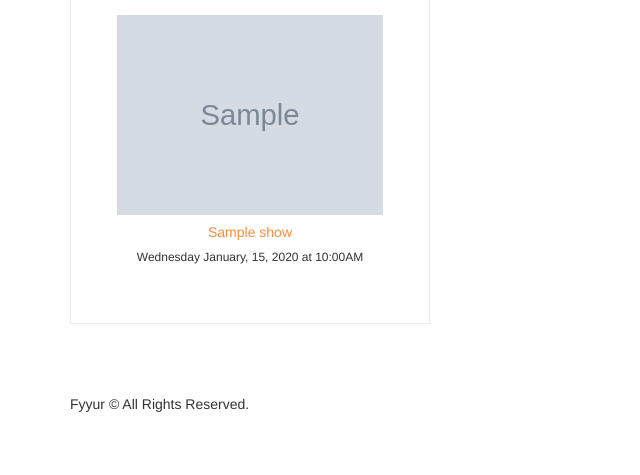
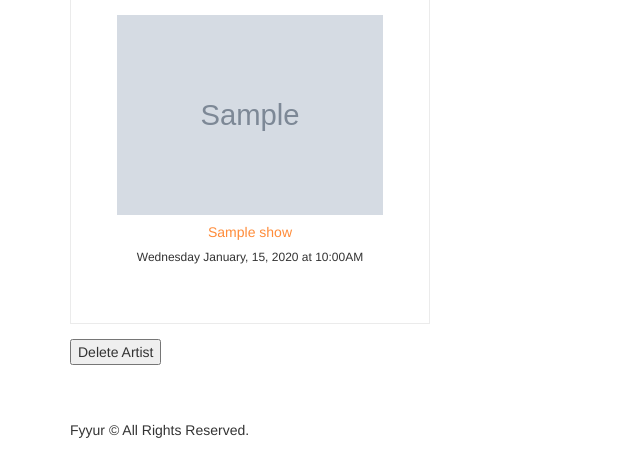
Before and after one commit to RoseMagura/Fyyur, a Flask app: page /artists/1 in a window 1280 px wide. Shown: the part 676-1151 px from the top of the page, without its empty margins (0-640 px from the left). Before the commit the page ends 1088 px from the top, so only its background shows below. Run offline with Flask 2, Linux system fonts and the light colour scheme; tables that the repository leaves empty hold one stand-in row (values such as "Sample post"); grey boxes marked "Sample" are stand-in pictures; some libraries are stand-ins or nearby versions.

Commit message:
Feat: add functionality to delete artist

```diff
--- a/Fyyur/__init__.py
+++ b/Fyyur/__init__.py
@@ -65,8 +65,7 @@ app.register_blueprint(shows.bp)
 
 @app.errorhandler(404)
 def not_found_error(error):
-    # return render_template('errors/404.html'), 404
-    return '404 Page Not Found'
+    return render_template('errors/404.html'), 404
 
 
 @app.errorhandler(500)
--- a/Fyyur/models/artist.py
+++ b/Fyyur/models/artist.py
@@ -18,4 +18,4 @@ class Artist(db.Model):
     shows = db.relationship('Show', backref='Artist', lazy=True)
 
     def __repr__(self):
-        return '<Show {} {}>'.format(self.id, self.name)
+        return '<Artist ID:{} Name:{}>'.format(self.id, self.name)
--- a/Fyyur/routes/artists.py
+++ b/Fyyur/routes/artists.py
@@ -44,7 +44,7 @@ def search_artists():
 
 @bp.route('/artists/<int:artist_id>')
 def show_artist(artist_id):
-  # shows the venue page with the given venue_id
+  # shows the artist page with the given artist_id
     artist = Artist.query.get(artist_id)
     past_list = []
     upcoming_list = []
@@ -133,6 +133,7 @@ def edit_artist_submission(artist_id):
     # artist record with ID <artist_id> using the new attributes
     form = ArtistForm(request.form)
     artist = Artist.query.get(artist_id)
+    # TODO: Fix this route
     artist = {
         "id": artist.id,
         "name": artist.name,
@@ -145,10 +146,6 @@ def edit_artist_submission(artist_id):
         "seeking_venue": artist.seeking_venue,
         "seeking_description": artist.seeking_description,
         "image_link": artist.image_link,
-        # "past_shows": past_list,
-        # "upcoming_shows": upcoming_list,
-        # "past_shows_count": past_shows,
-        # "upcoming_shows_count": upcoming_shows
     }
     return redirect(url_for('show_artist', artist_id=artist_id))
 
@@ -183,16 +180,30 @@ def create_artist_submission():
 
     try:
         db.session.add(artist)
-        db.session.commit()
         # on successful db insert, flash success
         flash('Artist ' + request.form['name'] + ' was successfully listed!')
-    # on unsuccessful db insert, flash an error instead.
     except:
+        # on unsuccessful db insert, flash an error
         flash('An error occurred. Artist ' +
               form.name + ' could not be listed.')
-        db.rollback()
+        db.session.rollback()
     finally:
         db.session.commit()
     return render_template('pages/home.html')
 
-# TODO: Delete Artists
+# Delete Artist
+@bp.route('/artists/<int:id>', methods=['DELETE'])
+def delete_artist(id):
+    artist = Artist.query.get(id)
+    name = artist.name
+    try:
+        db.session.delete(artist)
+        print(f'Artist {name} was successfully deleted!')
+        flash(f'Artist {name} was successfully deleted!')
+    except:
+        print(f"Artist {name} could not be deleted.")
+        flash(f'Artist {name} could not deleted')
+        db.session.rollback()
+    finally:
+        db.session.commit()
+    return render_template('pages/home.html')
--- a/Fyyur/templates/pages/show_artist.html
+++ b/Fyyur/templates/pages/show_artist.html
@@ -22,18 +22,12 @@ endblock %} {% block content %}
       else %}No Phone{% endif %}
     </p>
     <p>
-      <i class="fas fa-link"></i> {% if artist.website %}<a
-        href="{{ artist.website }}"
-        target="_blank"
-        >{{ artist.website }}</a
-      >{% else %}No Website{% endif %}
+      <i class="fas fa-link"></i> {% if artist.website %}<a href="{{ artist.website }}" target="_blank">{{
+        artist.website }}</a>{% else %}No Website{% endif %}
     </p>
     <p>
-      <i class="fab fa-facebook-f"></i> {% if artist.facebook_link %}<a
-        href="{{ artist.facebook_link }}"
-        target="_blank"
-        >{{ artist.facebook_link }}</a
-      >{% else %}No Facebook Link{% endif %}
+      <i class="fab fa-facebook-f"></i> {% if artist.facebook_link %}<a href="{{ artist.facebook_link }}"
+        target="_blank">{{ artist.facebook_link }}</a>{% else %}No Facebook Link{% endif %}
     </p>
     {% if artist.seeking_venue %}
     <div class="seeking">
@@ -86,6 +80,18 @@ endblock %} {% block content %}
     </div>
     {% endfor %}
   </div>
+  <button onclick="deleteArtist({{artist.id}})">Delete Artist</button>
 </section>
-
+{% block javascript %}
+<script>
+  const deleteArtist = artistId => {
+    fetch("/artists/" + artistId, { method: "DELETE" })
+      .then(
+        setTimeout(function () {
+          window.location.href = "/artists";
+        }, 1000)
+      );
+  }
+</script>
 {% endblock %}
+{% endblock %}
--- a/Fyyur/templates/pages/show_venue.html
+++ b/Fyyur/templates/pages/show_venue.html
@@ -99,7 +99,7 @@ block content %}
 </section>
 {% block javascript %}
 <script>
-  function venueDelete(venue_id) {
+  const venueDelete = venue_id => {
     fetch("/venues/" + venue_id, { method: "DELETE" }).then(
       setTimeout(function() {
         window.location.href = "/venues";
```
